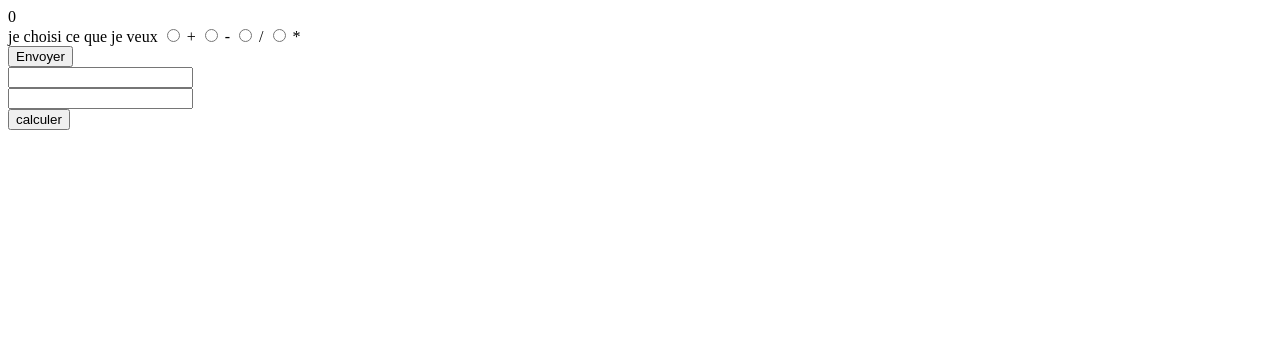
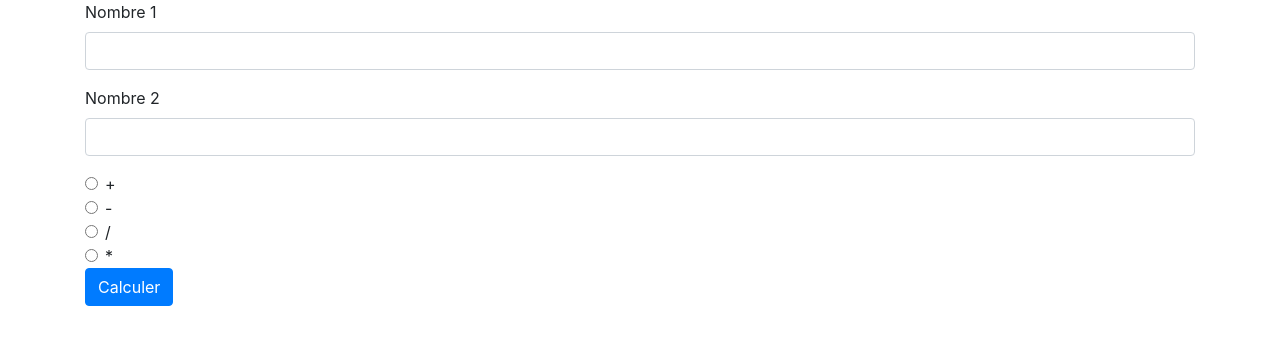
Before and after one commit to mickaelquint/php-base, a PHP site: page /calculator.php in a window 1280 px wide. Shown: the top 345 px of the page. Run offline with PHP 8.4, Linux system fonts and the light colour scheme; data that the repository does not hold is empty.

Commit message:
calculator

```diff
--- a/08-superglobal/calculator.php
+++ b/08-superglobal/calculator.php
@@ -1,55 +1,79 @@
 <!DOCTYPE html>
 <html lang="fr">
-
 <head>
     <meta charset="UTF-8">
     <meta name="viewport" content="width=device-width, initial-scale=1.0">
     <meta http-equiv="X-UA-Compatible" content="ie=edge">
     <title>Document</title>
+    <link rel="stylesheet" href="https://stackpath.bootstrapcdn.com/bootstrap/4.3.0/css/bootstrap.min.css">
 </head>
-
 <body>
     <?php
-    $nb1 = $_POST['nb1'];
-    $nb2=$_POST ['nb2'];
-    $result=$nb1+$nb2;
-    echo $result;
+        // Intégrer Bootstrap
+        // Créer le formulaire
+        // Récupérer les données du formulaire ($_POST)
+        // On traite le formulaire si le formulaire est soumis
+        if (!empty($_POST)) {
+            // On récupére les données du formulaire
+            $nombre1 = $_POST['nombre1'];
+            $nombre2 = $_POST['nombre2'];
+            $operateur = $_POST['operateur'];
+            // On fait le bon calcul en fonction de l'opérateur choisi
+            if ($operateur == '+') {
+                $result = $nombre1 + $nombre2;
+            } else if ($operateur == '-') {
+                $result = $nombre1 - $nombre2;
+            } else if ($operateur == '/') {
+                $result = $nombre1 / $nombre2;
+            } else if ($operateur == '*') {
+                $result = $nombre1 * $nombre2;
+            }
+            echo '<h2>Le résultat de ' . $nombre1 . ' et ' . $nombre2 . ' est ' . $result . '</h2>';
+        }
+    ?>
 
-    ?>
     <div class="container">
         <form action="" method="post">
-            <form action="AffRadioPost.php" method="POST" name="formulaire">
-                je choisi ce que je veux
-                <input type="radio" name="Genre" value="add"> +
-                <input type="radio" name="Genre" value="sous"> -
-                <input type="radio" name="Genre" value="div"> /
-                <input type="radio" name="Genre" value="mult"> *
-                <br>
-                <input type="submit" value="Envoyer">
-            </form>
-
-            <div class="row">
-                <div class="col ">
-
-                    <input type="nb" name="nb1">
-                    <div class="row">
-                        <div class="col ">
-                            <input type="nb" name="nb2">
-
-                        </div>
-                    </div>
-
-                </div>
-                <button>calculer</button>
+            <div class="form-group">
+                <label for="nombre1">Nombre 1</label>
+                <input type="text" class="form-control" name="nombre1" id="nombre1"
+                       value="<?php echo $nombre1 ?? ''; ?>">
+                <?php /*if (isset($nombre1)) {
+                    echo $nombre1;
+                } else {
+                    echo '';
+                }*/ ?>
+            </div>
+            <div class="form-group">
+                <label for="nombre2">Nombre 2</label>
+                <input type="text" class="form-control" name="nombre2" id="nombre2"
+                       value="<?php echo $nombre2 ?? ''; ?>">
+            </div>
+            <div class="form-check">
+                <input class="form-check-input" type="radio" name="operateur" id="addition" value="+">
+                <label class="form-check-label" for="addition">+</label>
+            </div>
+            <div class="form-check">
+                <input class="form-check-input" type="radio" name="operateur" id="soustraction" value="-">
+                <label class="form-check-label" for="soustraction">-</label>
+            </div>
+            <div class="form-check">
+                <input class="form-check-input" type="radio" name="operateur" id="division" value="/">
+                <label class="form-check-label" for="division">/</label>
+            </div>
+            <div class="form-check">
+                <input class="form-check-input" type="radio" name="operateur" id="multiplication" value="*">
+                <label class="form-check-label" for="multiplication">*</label>
+            </div>
+            <?php if (isset($result)) : ?>
+                <input type="text" class="form-control" disabled value="<?php echo $result; ?>">
+            <?php endif; ?>
+            <button class="btn btn-primary">Calculer</button>
         </form>
     </div>
 
-
-
-    <script src="https://stackpath.bootstrapcdn.com/bootstrap/4.3.0/js/bootstrap.min.js"
-        integrity="sha384-7aThvCh9TypR7fIc2HV4O/nFMVCBwyIUKL8XCtKE+8xgCgl/PQGuFsvShjr74PBp" crossorigin="anonymous">
-    </script>
-
+    <script src="https://code.jquery.com/jquery-3.3.1.min.js"></script>
+    <script src="https://cdnjs.cloudflare.com/ajax/libs/popper.js/1.14.7/umd/popper.min.js"></script>
+    <script src="https://stackpath.bootstrapcdn.com/bootstrap/4.3.0/js/bootstrap.min.js"></script>
 </body>
-
 </html>
```
